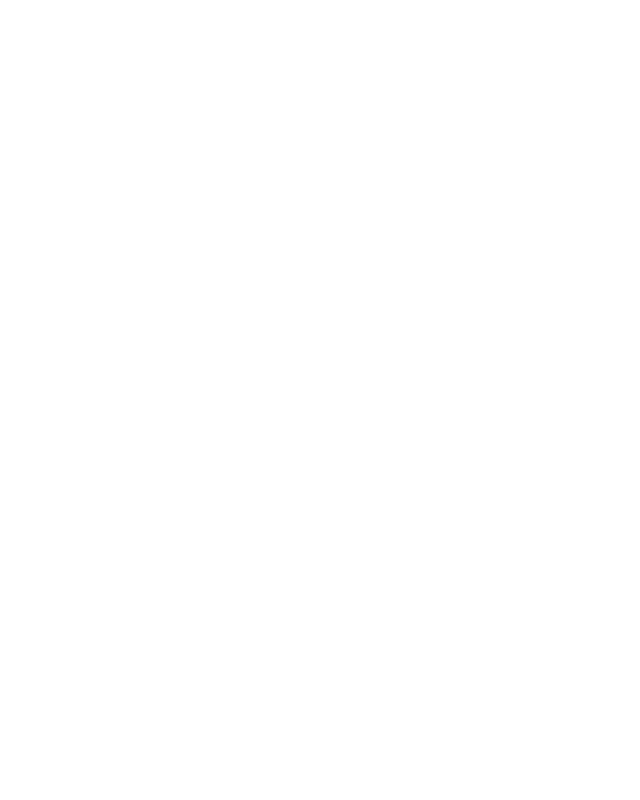
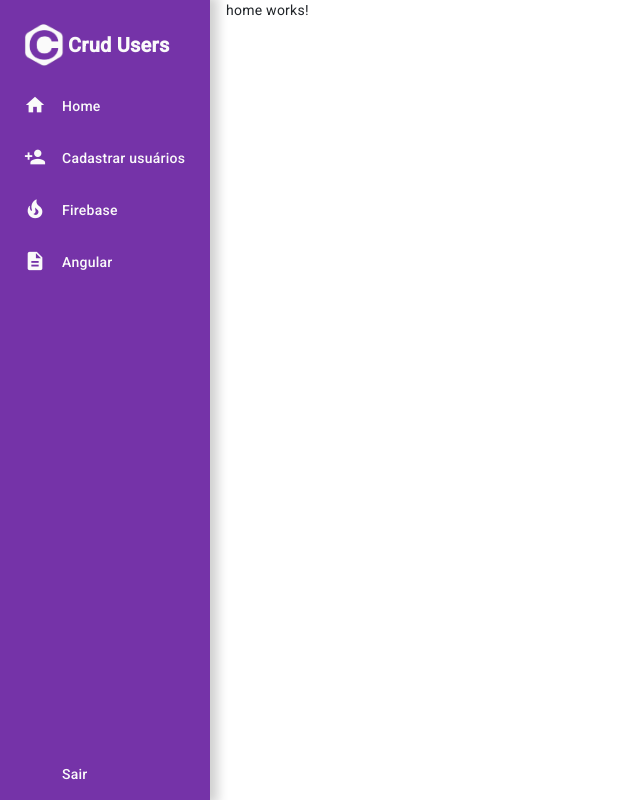
Before and after one commit to rafa913/CRUD-Usuarios-Angular, an Angular app: page /home in a window 1280 px wide. Before the commit this address led to /. Shown: the whole page, without its empty margins (0-640 px from the left). Built offline with nearby package versions, Linux system fonts and the light colour scheme.

Commit message:
criação e estilização do menu

```diff
--- a/src/app/app-routing.module.ts
+++ b/src/app/app-routing.module.ts
@@ -1,10 +1,12 @@
 import { NgModule } from '@angular/core';
 import { RouterModule, Routes } from '@angular/router';
 import { LoginComponent } from './pages/login/login.component';
+import { HomeComponent } from './pages/home/home.component';
 
 const routes: Routes = [
    {path:'', component: LoginComponent},
-  {path:'login', component: LoginComponent },
+   {path:'login', component: LoginComponent },
+   {path:'home', component: HomeComponent },
 ];
 
 @NgModule({
--- a/src/app/app.module.ts
+++ b/src/app/app.module.ts
@@ -1,25 +1,40 @@
 import { NgModule } from '@angular/core';
 import { BrowserModule, provideClientHydration } from '@angular/platform-browser';
+import { HttpClientModule, provideHttpClient, withFetch } from '@angular/common/http';
+import { provideAnimationsAsync } from '@angular/platform-browser/animations/async';
+import { BrowserAnimationsModule } from '@angular/platform-browser/animations';
+import { FormsModule } from '@angular/forms';
+import { MatIconModule } from '@angular/material/icon';
+import { AppRoutingModule } from './app-routing.module';
 
-import { AppRoutingModule } from './app-routing.module';
 import { AppComponent } from './app.component';
-import { provideAnimationsAsync } from '@angular/platform-browser/animations/async';
 import { LoginComponent } from './pages/login/login.component';
 import { ButtonComponent } from './components/button/button.component';
+import { HomeComponent } from './pages/home/home.component';
+import { MenuComponent } from './components/menu/menu.component';
+
+
 
 @NgModule({
   declarations: [
     AppComponent,
     LoginComponent,
-    ButtonComponent
+    ButtonComponent,
+    HomeComponent,
+    MenuComponent
   ],
   imports: [
     BrowserModule,
-    AppRoutingModule
+    AppRoutingModule,
+    BrowserAnimationsModule,
+    FormsModule,
+    MatIconModule,
+    HttpClientModule
   ],
   providers: [
     provideClientHydration(),
-    provideAnimationsAsync()
+    provideAnimationsAsync(),
+    provideHttpClient(withFetch())
   ],
   bootstrap: [AppComponent]
 })
--- /dev/null
+++ b/src/app/components/menu/menu.component.html
@@ -0,0 +1,13 @@
+<nav class="sidemenu">
+  <ul>
+    <li routerLink="/home">
+      <img src="../../../assets/logo.png" width="40px" alt="logo" />
+      <span class="logo">Crud Users</span>
+    </li>
+    <li routerLink="/home"><mat-icon>home</mat-icon>Home</li>
+    <li routerLink="/usuarios"><mat-icon>person_add</mat-icon>Cadastrar usuários</li>
+    <a href="https://firebase.google.com/docs?hl=pt-br&_gl=1*udkbsm*_up*MQ..&gclid=Cj0KCQiA_9u5BhCUARIsABbMSPuU3nvUsdOuqmCSPPFNV41zk4bwiMwUnFsb1u3o3RyLq8HG7x_XXcwaAkqkEALw_wcB&gclsrc=aw.ds" target="_blank"><li><mat-icon>local_fire_department</mat-icon>Firebase</li></a>
+    <a href="https://angular.dev" target="_blank"><li><mat-icon>description</mat-icon>Angular</li></a>
+    <li class="logout" routerLink="/login"><mat-icon>logoout</mat-icon>Sair</li>
+  </ul>
+</nav>
--- /dev/null
+++ b/src/app/components/menu/menu.component.scss
@@ -0,0 +1,47 @@
+.sidemenu {
+  width: 210px;
+  height: 100vh;
+  min-height: 100vh;
+  display: block;
+  float: left;
+  background-color: var(--primary-color);
+  padding: 10px 0px;
+  box-shadow: 4px 0px 10px 4px #0a0a0a30;
+  margin-right: 16px;
+
+  ul {
+    padding: 0;
+  }
+
+  .logo {
+    font-size: 20px;
+    font-weight: bold;
+    margin-left: 4px;
+  }
+
+  li {
+    font-size: 14px;
+    font-weight: 500;
+    color: #fafafa;
+    padding: 14px 24px;
+    margin: 0;
+    display: flex;
+    align-items: center;
+    justify-content: left;
+    transition: 0.3s linear all;
+    mat-icon{margin-right: 14px; font-size:22px;}
+    &:hover{
+        background: #e6e6e6;
+        cursor: pointer;
+        color: var(--primary-color)
+    }
+  }
+
+  .logout{
+    position: absolute;
+    bottom: 0;
+    width: 210px;
+  }
+
+  a{text-decoration: none;}
+}
--- /dev/null
+++ b/src/app/pages/home/home.component.html
@@ -0,0 +1,2 @@
+<app-menu></app-menu>
+<p>home works!</p>
--- a/src/app/pages/login/login.component.html
+++ b/src/app/pages/login/login.component.html
@@ -5,9 +5,9 @@
     <h1 class="titulo">CRUD USERS</h1>
     <h2 class="subtitulo">Mais eficiência no controle de usuários</h2>
 
-    <input class="input-form" type="text" placeholder="Digite seu nome" />
+    <input [(ngModel)]="userName" [ngModelOptions]="{standalone: true}" class="input-form" type="text" placeholder="Digite seu nome" />
 
-    <app-button textButton="Acessar" size="100"></app-button>
+    <app-button textButton="Acessar" size="100" (click)="login()"></app-button>
   </form>
   <p class="footer">  © 2024 | Desenvolvido por Rafael Batista </p>
 </div>
--- a/src/app/pages/login/login.component.ts
+++ b/src/app/pages/login/login.component.ts
@@ -1,4 +1,5 @@
 import { Component } from '@angular/core';
+import { Router } from '@angular/router';
 
 @Component({
   selector: 'app-login',
@@ -7,6 +8,15 @@
 })
 export class LoginComponent {
 
+  userName: string;
+
+  constructor(private rota: Router){}
+
+  login() {
+    sessionStorage.setItem('user', this.userName);
+
+     this.rota.navigate(['home'])
+  }
 
 
 }
```
Also changed, not shown: src/app/components/menu/menu.component.ts (added, +10 -0 lines), src/app/pages/home/home.component.ts (added, +10 -0 lines), src/app/pages/home/home.component.scss (added), 2 other files (tests, documents, lock files or other folders).
